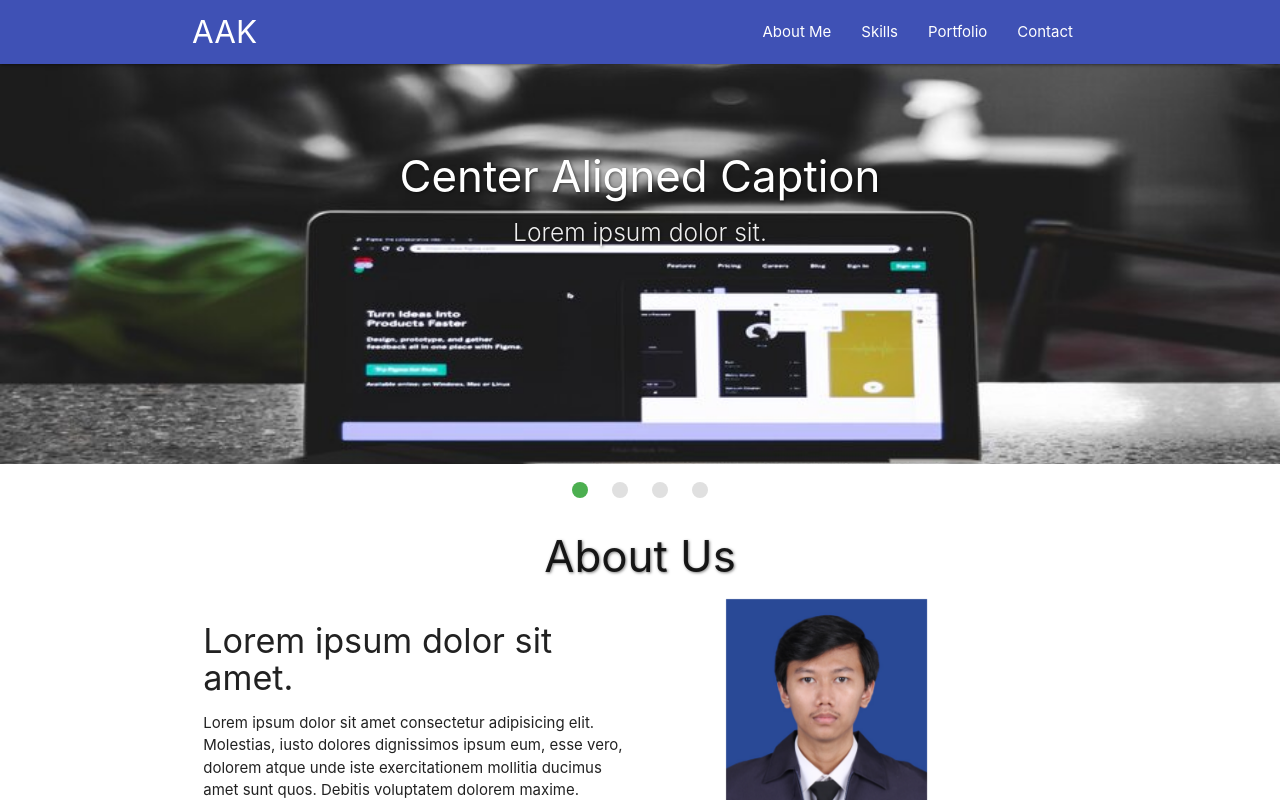
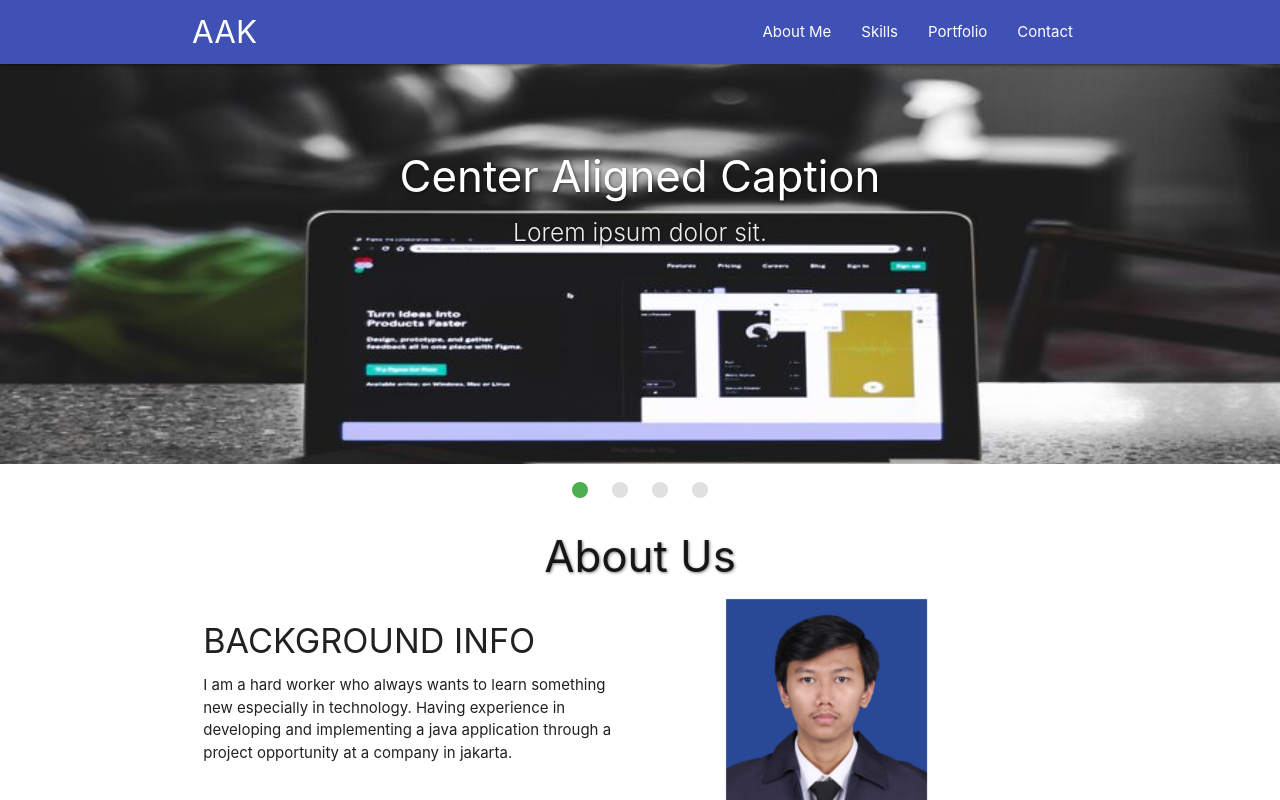
Before and after one commit to azriakmalk/Portfolio, a React (Create React App) app: page / in a window 1280 px wide. Shown: the top 800 px of the page. Built offline with nearby package versions, Linux system fonts and the light colour scheme.

Commit message:
Update AboutUs

```diff
--- a/src/component/AboutUs/index.jsx
+++ b/src/component/AboutUs/index.jsx
@@ -14,12 +14,12 @@ export default class index extends Component {
           <div className="row">
             <h3 className="center">About Us</h3>
             <div className="col m6 s12">
-              <h4>Lorem ipsum dolor sit amet.</h4>
+              <h4>BACKGROUND INFO</h4>
               <p>
-                Lorem ipsum dolor sit amet consectetur adipisicing elit.
-                Molestias, iusto dolores dignissimos ipsum eum, esse vero,
-                dolorem atque unde iste exercitationem mollitia ducimus amet
-                sunt quos. Debitis voluptatem dolorem maxime.
+                I am a hard worker who always wants to learn something new
+                especially in technology. Having experience in developing and
+                implementing a java application through a project opportunity at
+                a company in jakarta.
               </p>
             </div>
             <div className="col m3 s12 offset-m1">
```
Also changed, not shown: 1 other file (tests, documents, lock files or other folders).
